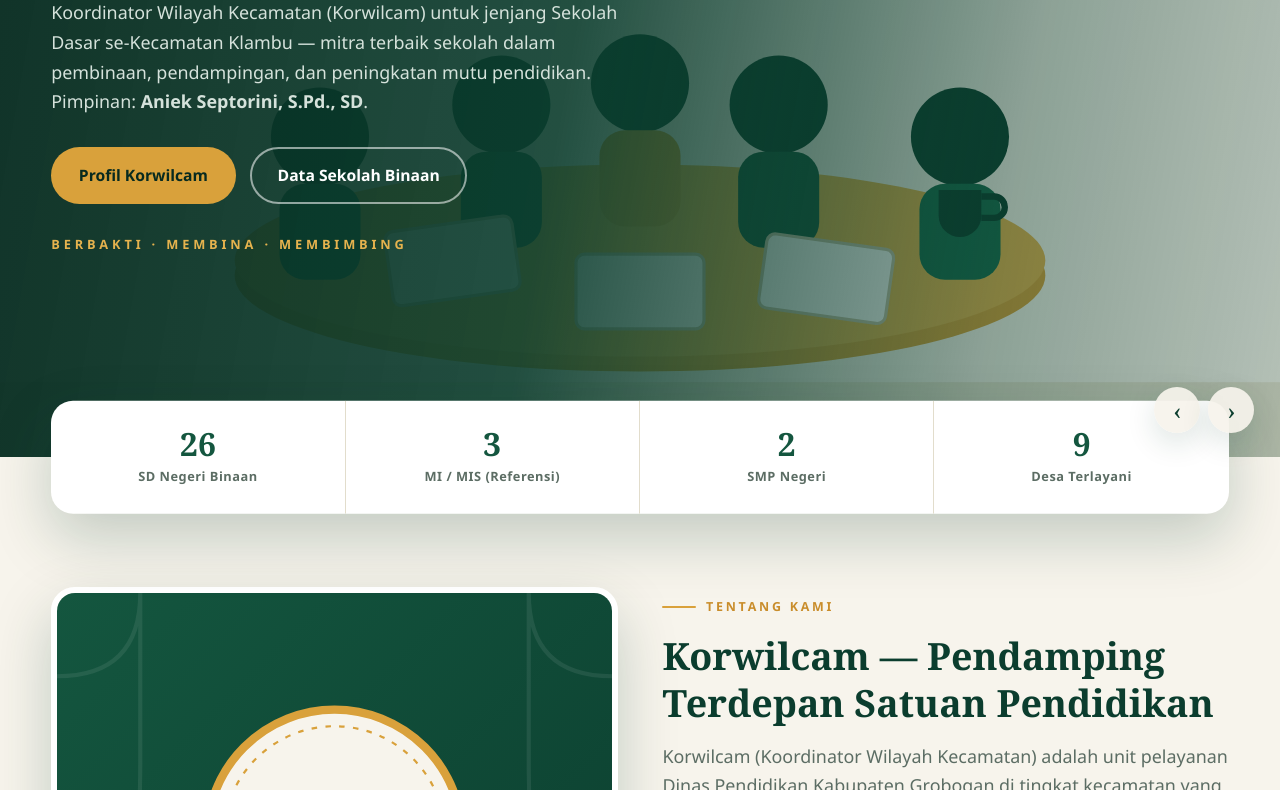
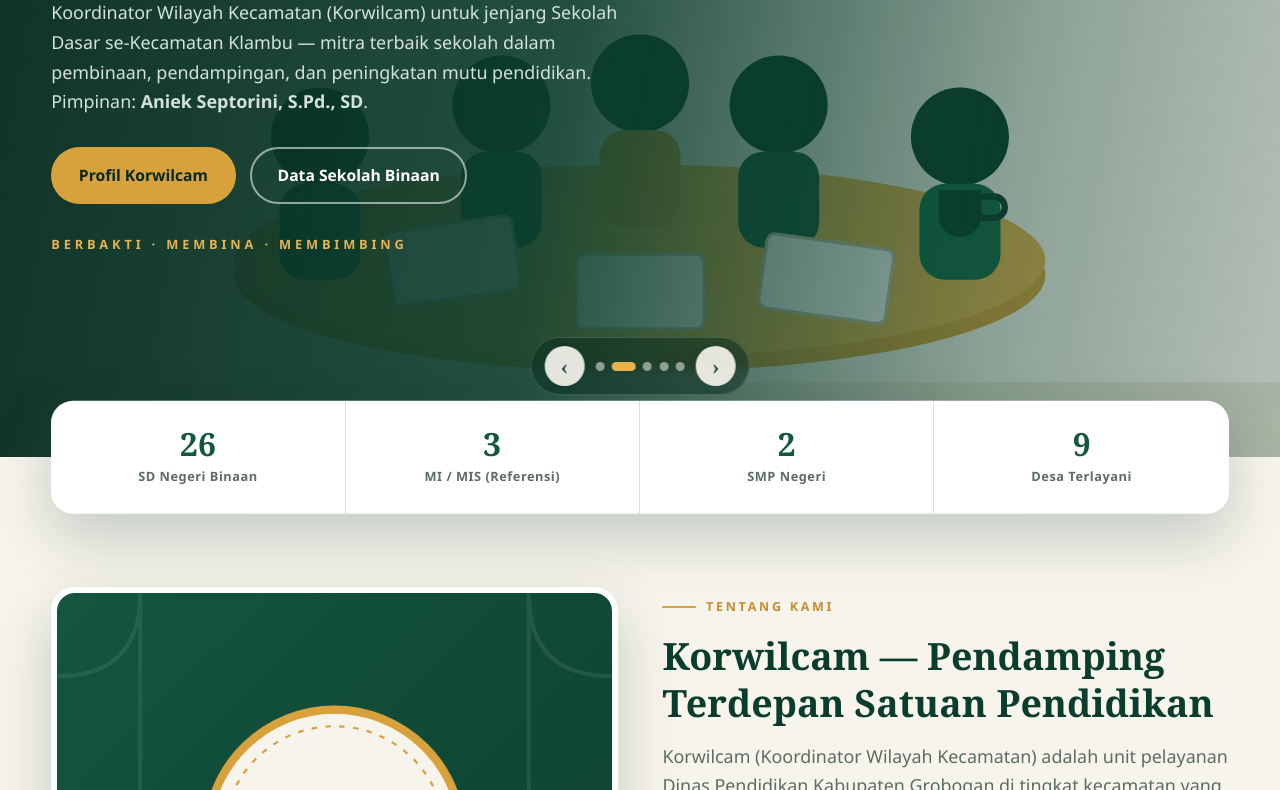
Before and after one commit to muhammadzaidun32-hub/korwilcam-klambu, a plain HTML site: page index.html in a window 1280 px wide. Shown: the part 448-1238 px from the top of the page. Drawn offline with Linux system fonts and the light colour scheme.

Commit message:
Slider hero: bilah kontrol terpusat di bawah gambar (panah kiri - titik - panah kanan) dalam kapsul kaca

```diff
--- a/css/style.css
+++ b/css/style.css
@@ -139,15 +139,16 @@ p.lead{font-size:1.12rem;color:var(--muted);max-width:64ch}
 .hs-track{display:flex;height:100%;transition:transform .8s cubic-bezier(.4,0,.2,1);will-change:transform}
 .hs-slide{flex:0 0 100%;height:100%}
 .hs-slide img{width:100%;height:100%;object-fit:cover;display:block}
-.hs-arrow{position:absolute;z-index:3;bottom:1.5rem;width:46px;height:46px;border-radius:50%;
-  border:0;cursor:pointer;background:rgba(247,244,236,.92);color:var(--green-900);font-size:1.55rem;
-  display:grid;place-items:center;box-shadow:var(--shadow-md);transition:.2s;font-family:var(--font-serif)}
+.hs-controls{position:absolute;z-index:3;left:50%;transform:translateX(-50%);bottom:62px;
+  display:flex;align-items:center;gap:.7rem;padding:.5rem .8rem;border-radius:999px;
+  background:rgba(7,42,31,.5);backdrop-filter:blur(6px);border:1px solid rgba(255,255,255,.16)}
+.hs-arrow{width:40px;height:40px;border-radius:50%;flex:none;
+  border:0;cursor:pointer;background:rgba(247,244,236,.92);color:var(--green-900);font-size:1.4rem;
+  display:grid;place-items:center;box-shadow:var(--shadow-sm);transition:.2s;font-family:var(--font-serif)}
 .hs-arrow:hover{background:var(--gold-400)}
-.hs-prev{right:calc(1.6rem + 54px)}
-.hs-next{right:1.6rem}
-.hs-dots{position:absolute;z-index:3;top:1.7rem;right:1.9rem;display:flex;gap:.45rem}
+.hs-dots{display:flex;gap:.45rem;align-items:center}
 .hs-dots button{width:9px;height:9px;border-radius:6px;border:0;cursor:pointer;background:rgba(255,255,255,.5);padding:0;transition:.25s}
-.hs-dots button.active{background:var(--gold-400);width:26px}
+.hs-dots button.active{background:var(--gold-400);width:24px}
 .hs-tagline{margin-top:1.9rem;font-size:.8rem;letter-spacing:.3em;text-transform:uppercase;color:var(--gold-400);font-weight:700}
 
 .hero-stats{
@@ -447,6 +448,7 @@ textarea.input{resize:vertical;min-height:130px}
   .nav-toggle{display:block}
   .section{padding:52px 0}
   .hero-stats{grid-template-columns:repeat(2,1fr);transform:translateY(40%)}
+  .hs-controls{bottom:140px}
   .hero-stats .stat:nth-child(2){border-right:0}
   .hero-stats .stat:nth-child(-n+2){border-bottom:1px solid var(--line)}
   .cols-3{grid-template-columns:1fr}
--- a/index.html
+++ b/index.html
@@ -6,7 +6,7 @@
   <title>Korwilcam Klambu — Koordinator Wilayah Kecamatan Dinas Pendidikan Kab. Grobogan</title>
   <meta name="description" content="Website resmi Korwilcam Kecamatan Klambu, Kabupaten Grobogan. Pimpinan: Aniek Septorini, S.Pd., SD. Berisi profil, data sekolah binaan, program, berita, galeri, unduhan, dan kontak layanan.">
   <link rel="icon" type="image/svg+xml" href="assets/img/favicon.svg">
-  <link rel="stylesheet" href="css/style.css?v=9">
+  <link rel="stylesheet" href="css/style.css?v=10">
 </head>
 <body>
 
@@ -82,9 +82,11 @@
       </div>
     </div>
 
-    <button class="hs-arrow hs-prev" id="hs-prev" type="button" aria-label="Geser ke kiri">‹</button>
-    <button class="hs-arrow hs-next" id="hs-next" type="button" aria-label="Geser ke kanan">›</button>
-    <div class="hs-dots" id="hs-dots"></div>
+    <div class="hs-controls">
+      <button class="hs-arrow hs-prev" id="hs-prev" type="button" aria-label="Geser ke kiri">‹</button>
+      <div class="hs-dots" id="hs-dots"></div>
+      <button class="hs-arrow hs-next" id="hs-next" type="button" aria-label="Geser ke kanan">›</button>
+    </div>
 
     <!-- Statistik -->
     <div class="container">
```
Also changed, not shown: admin.html (+1 -1 lines), berita.html (+1 -1 lines), galeri.html (+1 -1 lines), kontak.html (+1 -1 lines), profil.html (+1 -1 lines), program.html (+1 -1 lines), sekolah.html (+1 -1 lines), unduhan.html (+1 -1 lines).
